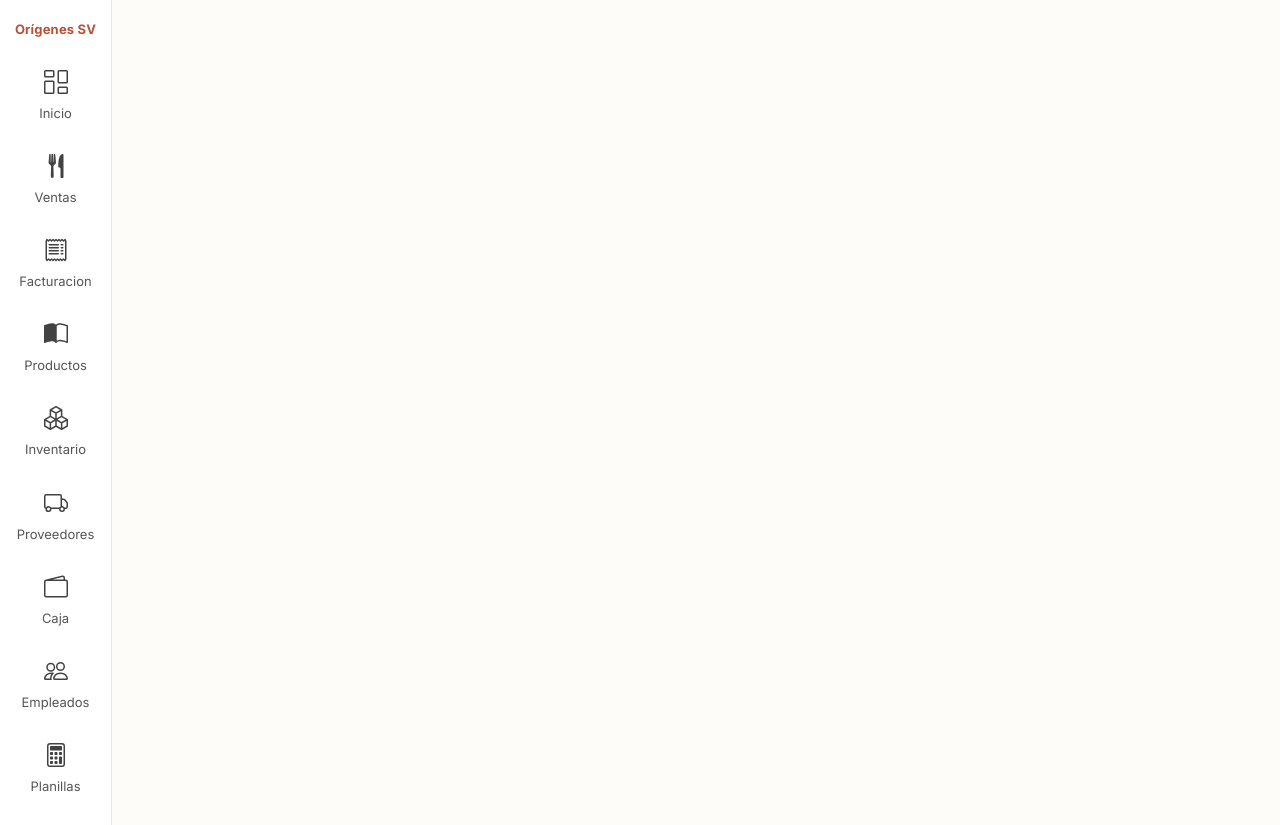
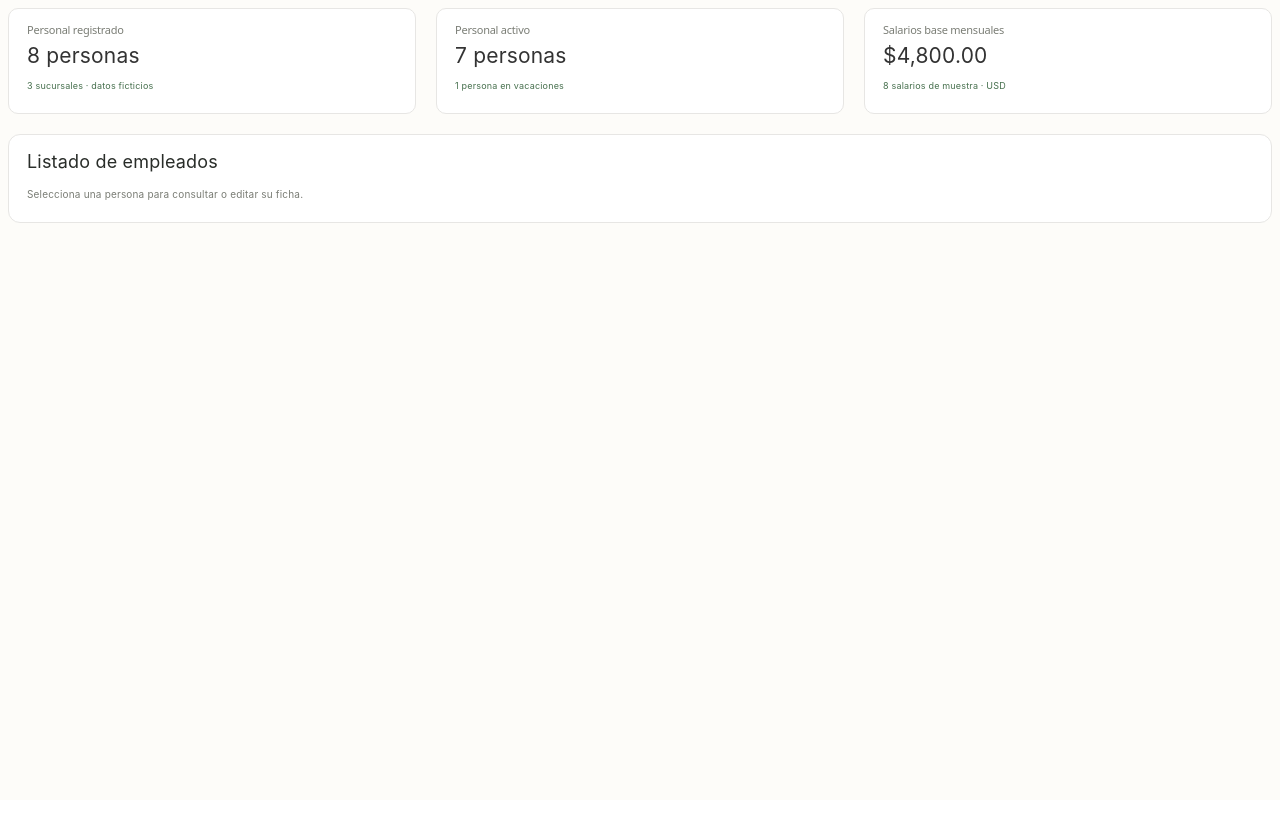
Before and after one commit to Daniellopez28/Proyecto_de_catedra_web, a React (Vite) app in the folder frontend/: page / in a window 1280 px wide. After the commit the page ends 800 px from the top, so only its background shows below. Built offline with nearby package versions, Linux system fonts and the light colour scheme.

Commit message:
feat: creacion pestaña empleados

```diff
--- /dev/null
+++ b/frontend/components/employee-component.jsx
@@ -0,0 +1,48 @@
+import '../src/employee-component.css'
+
+function EmployeeComponent() {
+    // Valores de muestra luego se usaran resultados de consultas SQL.
+    const registeredPeople = 8
+    const activePeople = 7
+    const monthlyBaseSalaries = 4800
+    const sampleSalaryCount = 8
+
+    return (
+        <main className="employee-summary" aria-label="Resumen del personal">
+            <article className="employee-summary-card">
+                <h2 className="employee-summary-label">Personal registrado</h2>
+                <p className="employee-summary-value">{registeredPeople} personas</p>
+                <p className="employee-summary-detail">3 sucursales · datos ficticios</p>
+            </article>
+
+            <article className="employee-summary-card">
+                <h2 className="employee-summary-label">Personal activo</h2>
+                <p className="employee-summary-value">{activePeople} personas</p>
+                <p className="employee-summary-detail">1 persona en vacaciones</p>
+            </article>
+
+            <article className="employee-summary-card">
+                <h2 className="employee-summary-label">Salarios base mensuales</h2>
+                <p className="employee-summary-value">
+                    {monthlyBaseSalaries.toLocaleString('en-US', {
+                        style: 'currency',
+                        currency: 'USD',
+                    })}
+                </p>
+                <p className="employee-summary-detail">{sampleSalaryCount} salarios de muestra · USD</p>
+            </article>
+
+            {/*Tabla de empleados */}
+            <section className="employee-list" aria-labelledby="employee-list-title">
+                <p className="employee-list-title" style={{color: '#292D29'}}>Listado de empleados</p>
+                <p style={{color: '#7A7D75', fontSize: '10px'}}>Selecciona una persona para consultar o editar su ficha.</p>
+
+                <table>
+                    {/* Encabezados y filas de empleados */}
+                </table>
+            </section>
+        </main>
+    )
+}
+
+export default EmployeeComponent
--- a/frontend/src/App.jsx
+++ b/frontend/src/App.jsx
@@ -1,5 +1,5 @@
 import './App.css'
-import SideNavbar from '../components/side-navbar.jsx'
+import SideNavbar from '../components/employee-component.jsx'
 
 function App() {
   return <SideNavbar />
--- /dev/null
+++ b/frontend/src/employee-component.css
@@ -0,0 +1,57 @@
+.employee-summary {
+  box-sizing: border-box;
+  display: grid;
+  grid-template-columns: repeat(3, minmax(0, 1fr));
+  gap: 20px;
+  width: 100%;
+  padding: 8px;
+  font-family: Inter, system-ui, 'Segoe UI', sans-serif;
+}
+
+.employee-summary-card {
+  box-sizing: border-box;
+  min-width: 0;
+  padding: 14px 18px;
+  border: 1px solid #e7e6e4;
+  border-radius: 10px;
+  background-color: #fff;
+}
+
+.employee-summary-label {
+  margin: 0 0 6px;
+  color: #7a7d75;
+  font-size: 11px;
+  font-weight: 400;
+}
+
+.employee-summary-value {
+  margin: 0 0 4px;
+  color: #333;
+  font-size: 21px;
+  line-height: 1.3;
+}
+
+.employee-summary-detail {
+  margin: 0;
+  color: #47704e;
+  font-size: 9px;
+}
+
+@media (max-width: 700px) {
+  .employee-summary {
+    grid-template-columns: 1fr;
+    gap: 12px;
+  }
+}
+
+.employee-list {
+  grid-column: 1 / -1;
+  padding: 14px 18px;
+  background-color: #fff;
+  border-radius: 12px;
+  border: 1px solid #e7e6e4;
+}
+
+.employee-list-title {
+  margin: 0 0 6px;
+}
```
